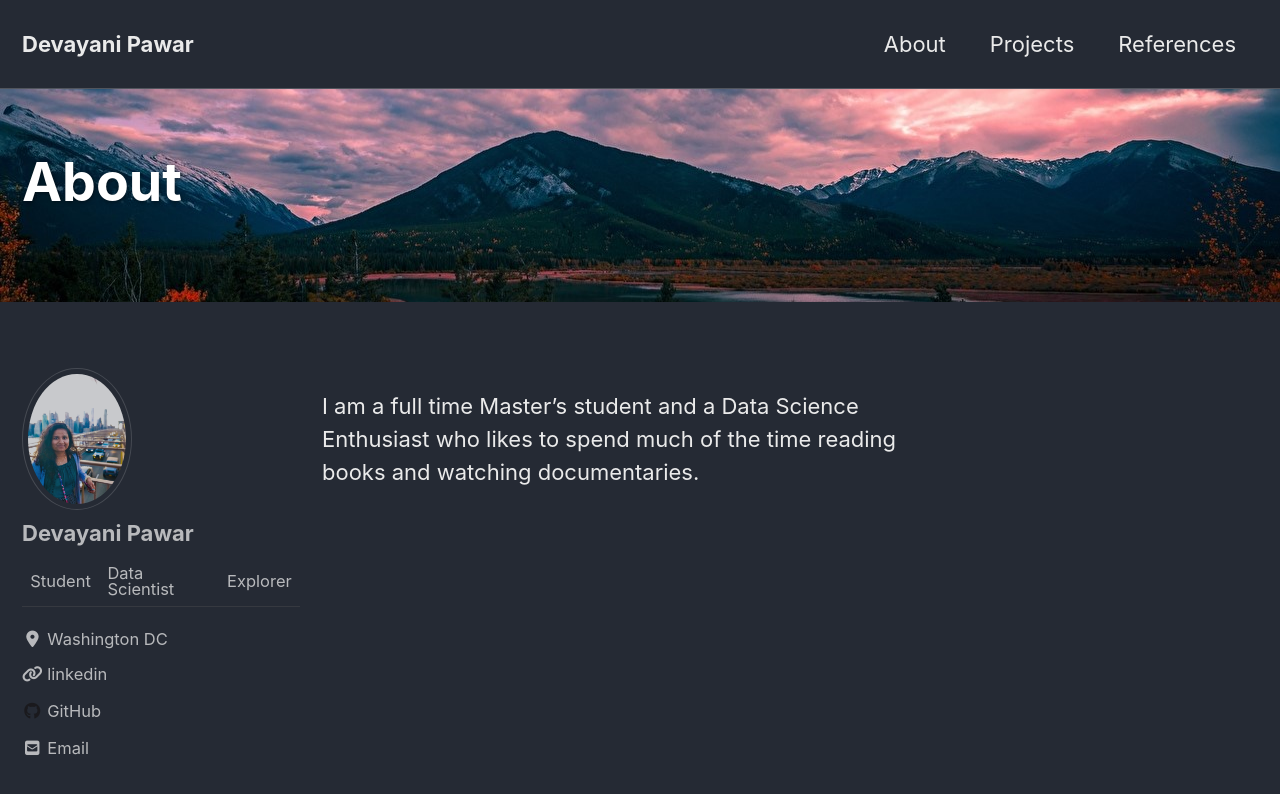
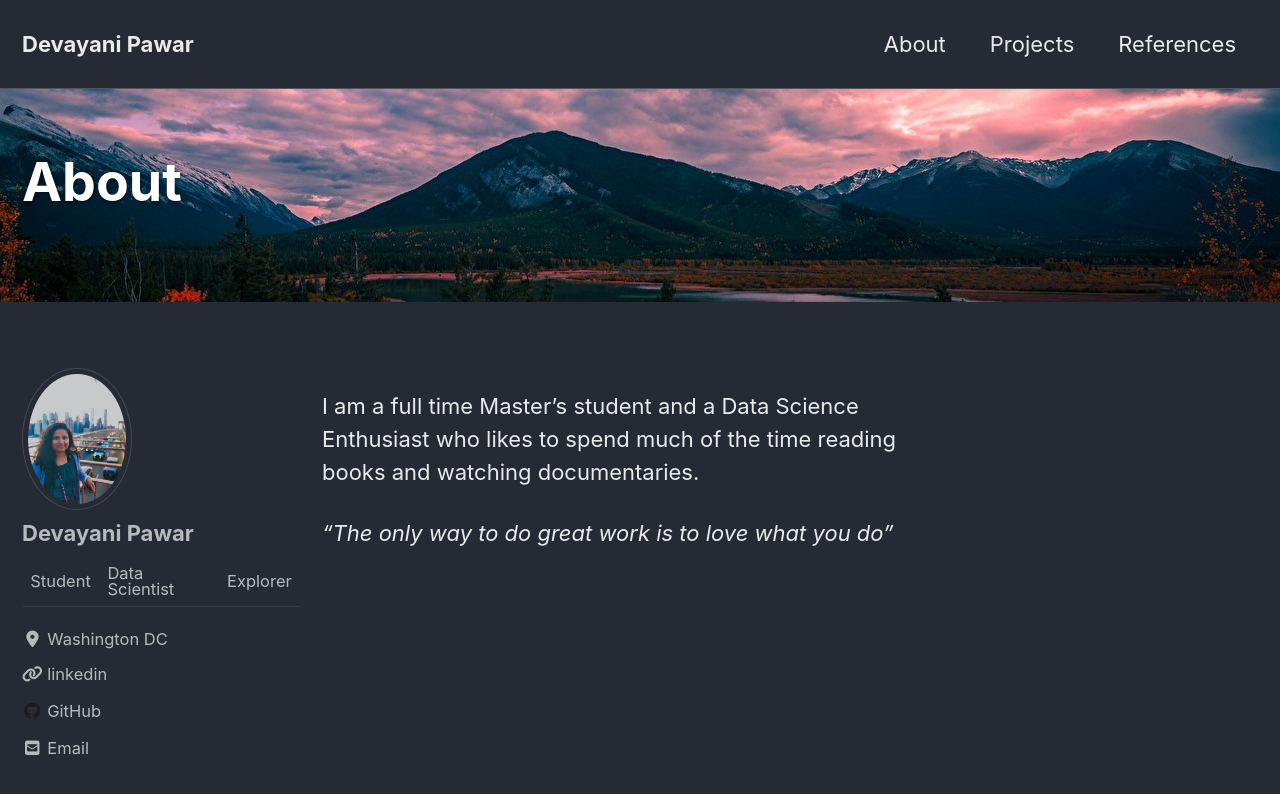
Before and after one commit to devayanipowar/devayanipowar.github.io, a Jekyll site: the page built from _pages/about.md, in a window 1280 px wide and 900 px high. Shown: the top 794 px of the window. Built offline with Jekyll 4.4.1, drawn with Linux system fonts in a browser that asks for light colours; cached includes are drawn as plain includes; nearby versions of some CDN libraries.

Commit message:
adding new overlay for home

```diff
--- a/_pages/about.md
+++ b/_pages/about.md
@@ -11,3 +11,5 @@
 ---
 
 I am a full time Master's student and a Data Science Enthusiast who likes to spend much of the time reading books and watching documentaries.
+
+*"The only way to do great work is to love what you do"*
--- a/index.html
+++ b/index.html
@@ -1,6 +1,7 @@
 ---
 layout: home
 author_profile: true
+title: "Currently"
 header:
-  image: "/images/moun.jpg"
+  overlay_image: "/images/moun.jpg"
 ---
```
Also changed, not shown: _posts/2019-11-16-PySParkDocumentmodelling.md (+1 -1 lines), _posts/2019-12-15-DocumentModelling.md (+1 -1 lines).
